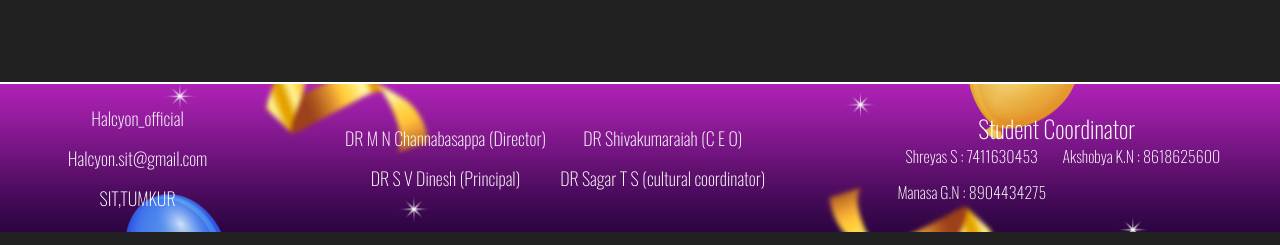
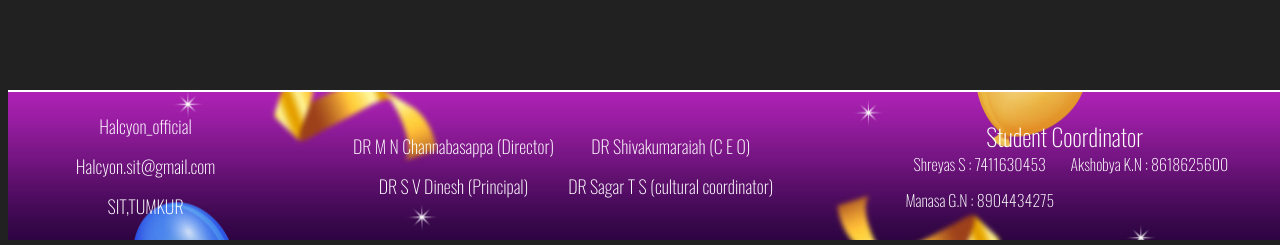
Before and after one commit to rpmwin/halcyon, a React (Vite) app: page / in a window 1280 px wide. Shown: the part 2242-2487 px from the top of the page. Built offline with nearby package versions, Linux system fonts and the light colour scheme.

Commit message:
bun run dev

```diff
--- a/src/App.jsx
+++ b/src/App.jsx
@@ -33,7 +33,7 @@ function App() {
             {/* <Route path="/Test" element={<LoadingAnimation />} /> */}
           </Routes>
         </div>
-        <div className="  ">
+        <div className=" p-2 ">
           <Footer />
         </div>
       </Router>
```
Also changed, not shown: 1 other file (tests, documents, lock files or other folders).
